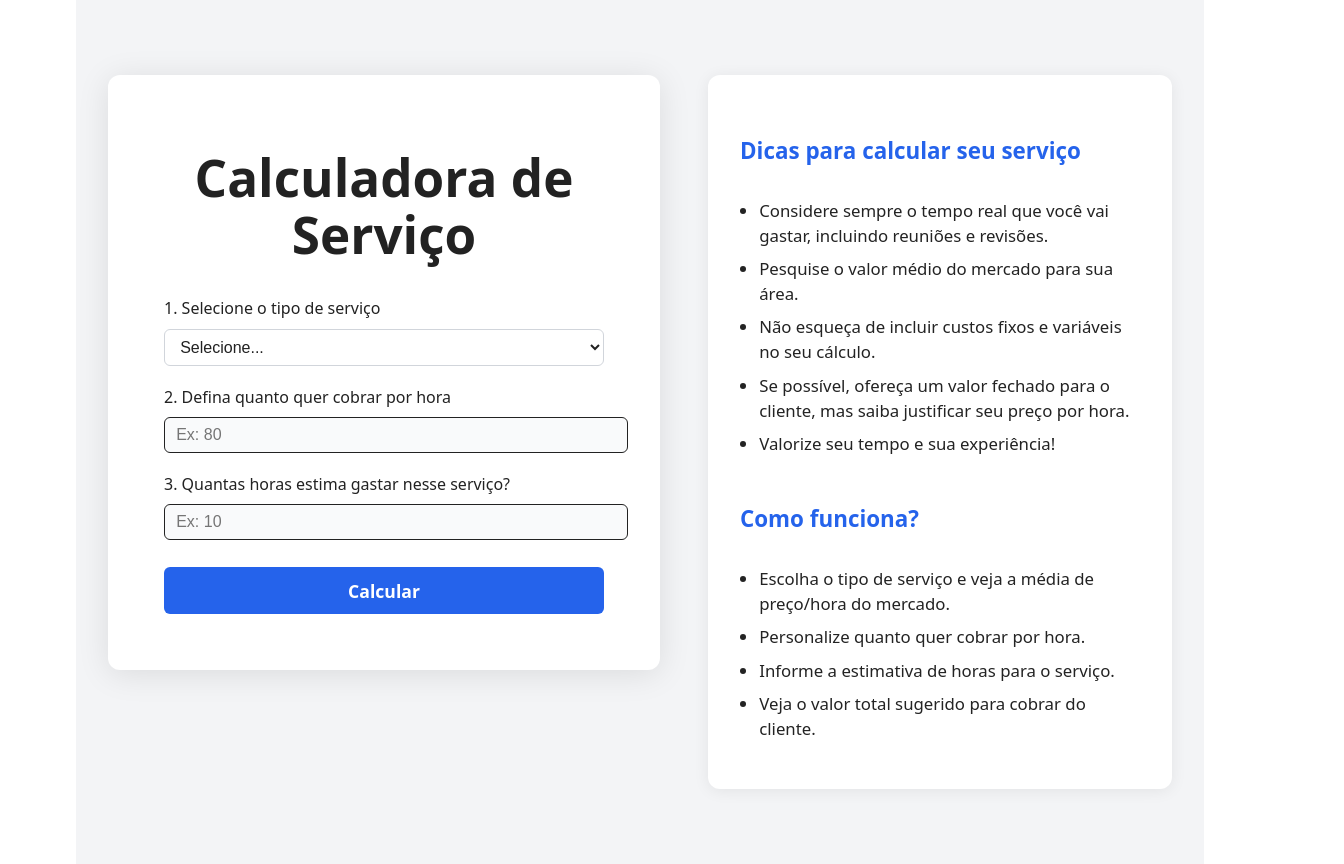
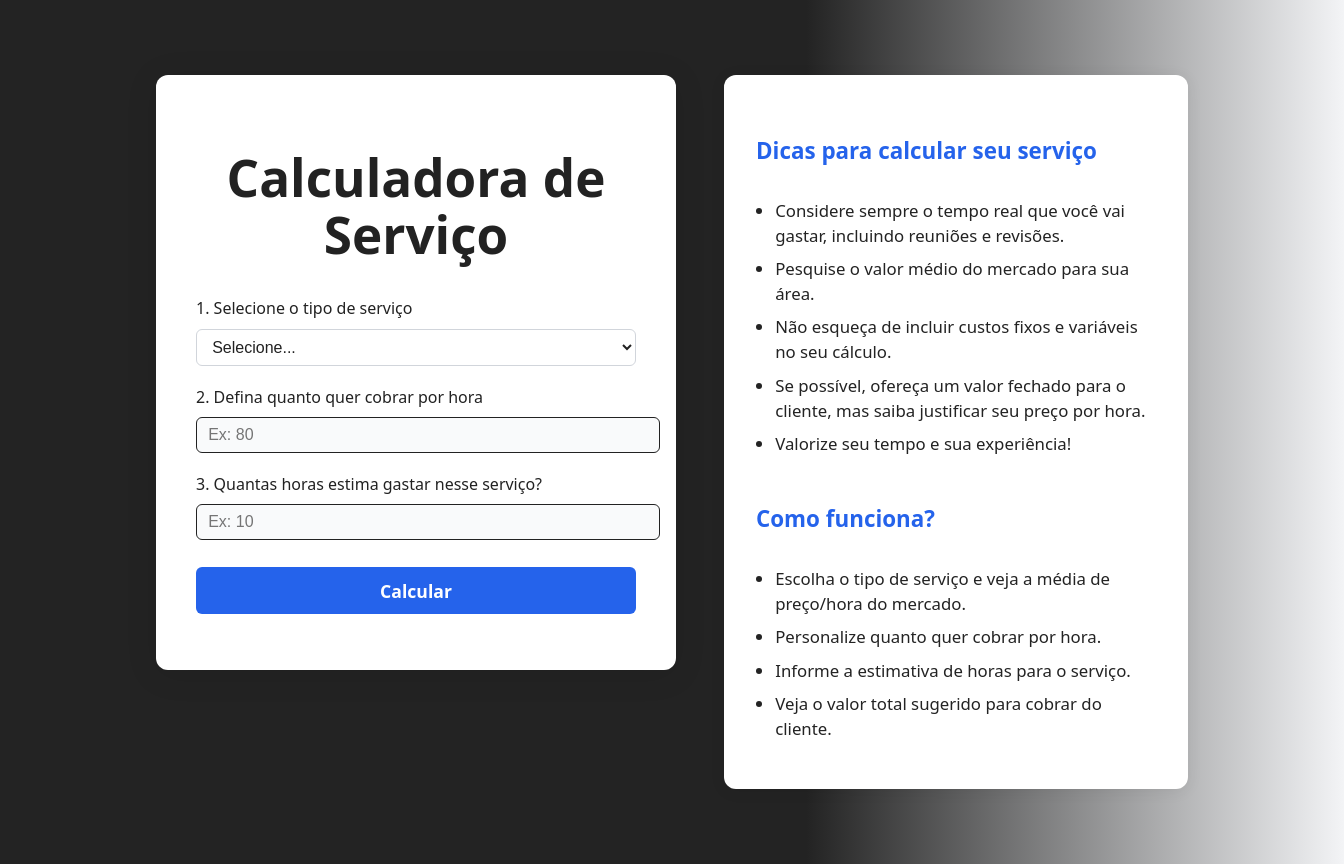
Before and after one commit to TGM29/quantocusta, a React (Vite) app: page / in a window 1280 px wide. Shown: the whole page, 1344 px wide, since content can reach past the window. Built offline with nearby package versions, Linux system fonts and the light colour scheme.

Commit message:
fix: restaurar background escuro e responsividade full screen no desktop

```diff
--- a/src/App.css
+++ b/src/App.css
@@ -4,7 +4,7 @@
   padding: 2rem;
   text-align: center;
   min-height: 100vh;
-  background: #f3f4f6;
+  background: #232323;
 }
 
 .logo {
@@ -58,7 +58,9 @@
     display: flex;
     align-items: center;
     justify-content: center;
-    background: #f3f4f6;
+    min-height: 100vh;
+    min-width: 100vw;
+    background: linear-gradient(90deg, #232323 60%, #f3f4f6 100%);
   }
   .desktop-wrapper {
     display: flex;
@@ -72,7 +74,7 @@
   .container {
     max-width: 440px;
     margin: 0;
-    padding: 2.5rem 3.5rem 2rem 3.5rem;
+    padding: 2.5rem 2.5rem 2rem 2.5rem;
     box-shadow: 0 4px 32px rgba(0,0,0,0.10);
   }
   .side-panel {
```
